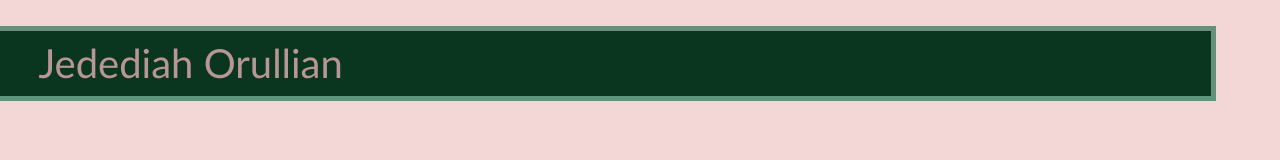
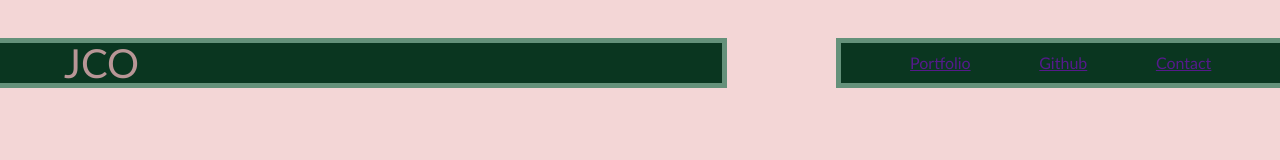
Before and after one commit to JOrullian/module-1-mini-project, a plain HTML site: page Main/index.html in a window 1280 px wide. Drawn offline with Linux system fonts and the light colour scheme; a web font is replaced by a local one.

Commit message:
added header and nav bar to html and stylized with css

```diff
--- a/Main/assets/css/style.css
+++ b/Main/assets/css/style.css
@@ -1,23 +1,44 @@
-*   {
+body    {
     background-color: #f3d6d6;
+    font-family: 'Menseal', 'Trebuchet MS', 'Lucida Sans Unicode', 'Lucida Grande', 'Lucida Sans', Arial, sans-serif;
+}
+
+.header-nav {
+    display: flex;
+    flex-direction: row;
+    justify-content: left;
+}
+
+.navbar {
+    justify-content: right;
+    display: inline-flex;
+    margin-top: 3%;
+    border-right: 0;
+    background-color: #0a3620;
+    color: #b89696;
+    border: 5px solid #64917a;
+    align-items: center;
+    width: 40%;
+    border-right: 0;
+    justify-content: space-evenly;
+}
+
+div .blank  {
+    width: 10%;
+}
+
+header  {
+    font-size: 40px;
+    background-color: #0a3620;
+    color: #b89696;
+    border: 5px solid #64917a;
+    border-left: 0;
+    padding-left: 5%;
+    margin-top: 3%;
+    width: 60%;
 }
 
 @font-face {
     font-family: 'Menseal';
     src: url(../fonts/Menseal-Black.ttf) format('truetype');
 }
-
-header  {
-    font-family: 'Menseal', 'Trebuchet MS', 'Lucida Sans Unicode', 'Lucida Grande', 'Lucida Sans', Arial, sans-serif;
-    font-size: 40px;
-    padding-left: 3%;
-    padding-top: 1%;
-    padding-bottom: 1%;
-    margin-top: 2%;
-    margin-right: 5%;
-    background-color: #0a3620;
-    color: #b89696;
-    /* text-shadow: #dfdfdfa2 3px 3px 5px; */
-    border: 5px solid #64917a;
-    border-left: 0px;
-}
--- a/Main/index.html
+++ b/Main/index.html
@@ -10,7 +10,16 @@
 
     <body>
         <!-- header -->
-        <header class="owner-name">Jedediah Orullian</header>
+        <div class="header-nav">
+            <header class="owner-name">JCO</header>
+            <div class="blank"></div>
+            <ul class="navbar">
+                <li class="nav1"><a href="">Portfolio</a></li>
+                <li class="nav2"><a href="">Github</a></li>
+                <li class="nav3"><a href="">Contact</a></li>
+            </ul>
+        </div>
+
         <!-- navbar -->
 
         <!-- body -->
```
